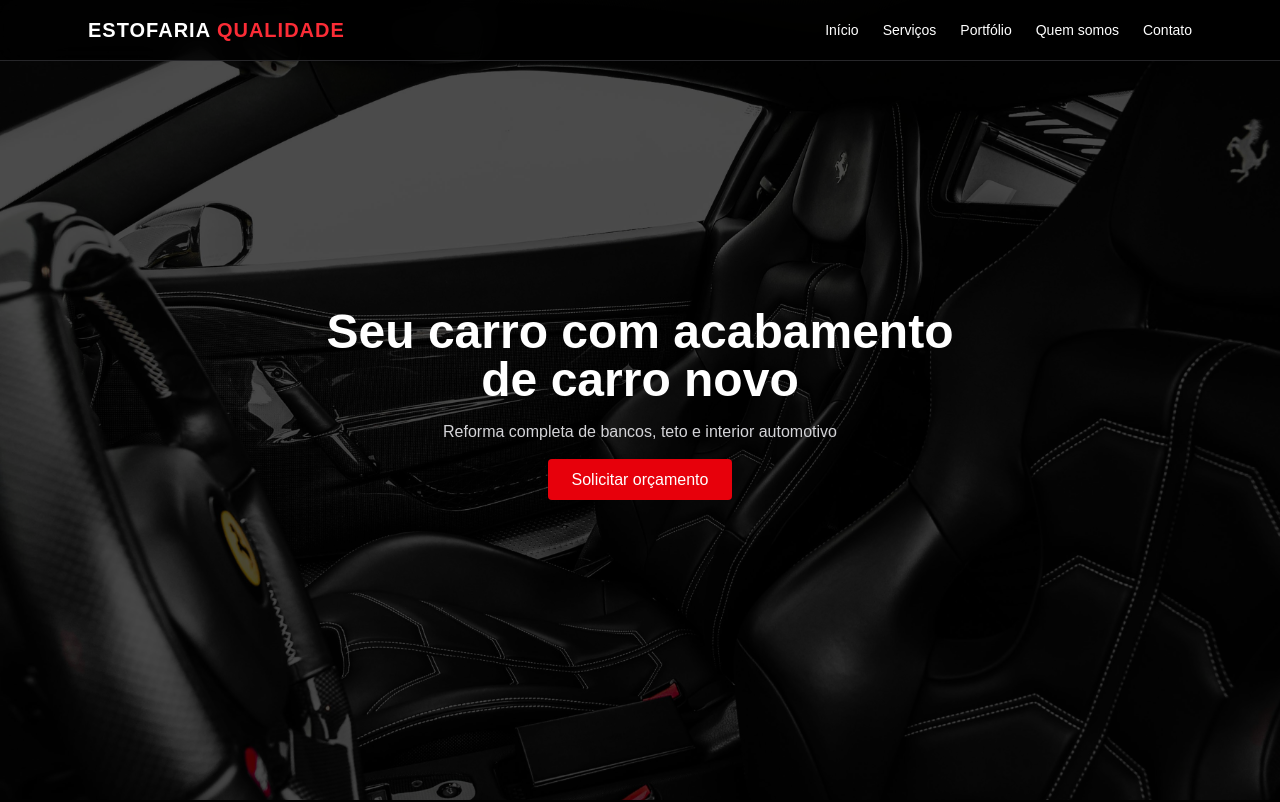
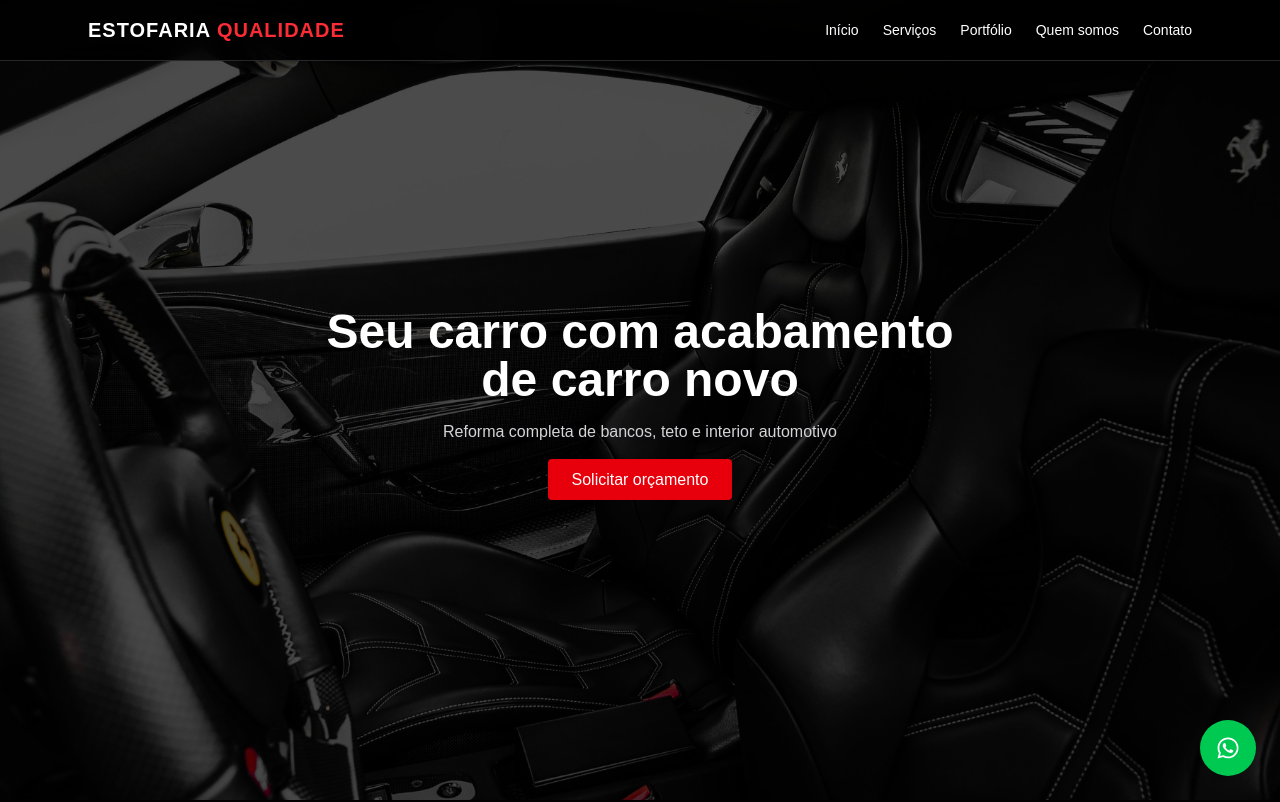
Before and after one commit to MatVicDev/estofaria-qualidade, a Next.js app: page / in a window 1280 px wide. Shown: the top 802 px of the page. Built offline with nearby package versions, Linux system fonts and the light colour scheme.

Commit message:
Adicionando o botão do Whatsapp

```diff
--- a/app/page.tsx
+++ b/app/page.tsx
@@ -5,6 +5,7 @@
 import About from "@/components/About";
 import Contact from "@/components/Contact";
 import Footer from "@/components/Footer";
+import WhatsappButton from "@/components/WhatsappButton";
 
 export default function Home() {
   return (
@@ -16,6 +17,7 @@
       <About />
       <Contact />
       <Footer />
+      <WhatsappButton />
     </main>
   );
 }
--- /dev/null
+++ b/components/WhatsappButton.tsx
@@ -0,0 +1,13 @@
+import { FaWhatsapp } from "react-icons/fa";
+
+export default function WhatsappButton() {
+  return (
+    <a
+      href="https://wa.me/5511000000000"
+      target="_blank"
+      className="fixed bottom-6 right-6 bg-green-500 text-white p-4 rounded-full shadow-xl hover:scale-110 transition z-50"
+    >
+      <FaWhatsapp size={24}/>
+    </a>
+  );
+}
```
